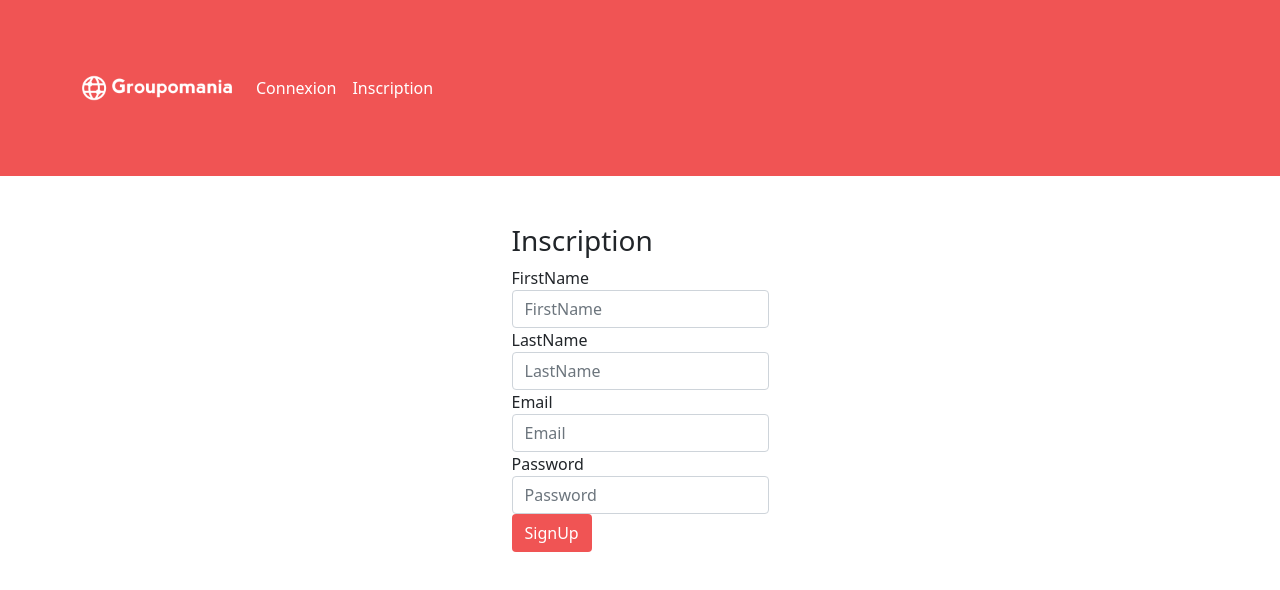
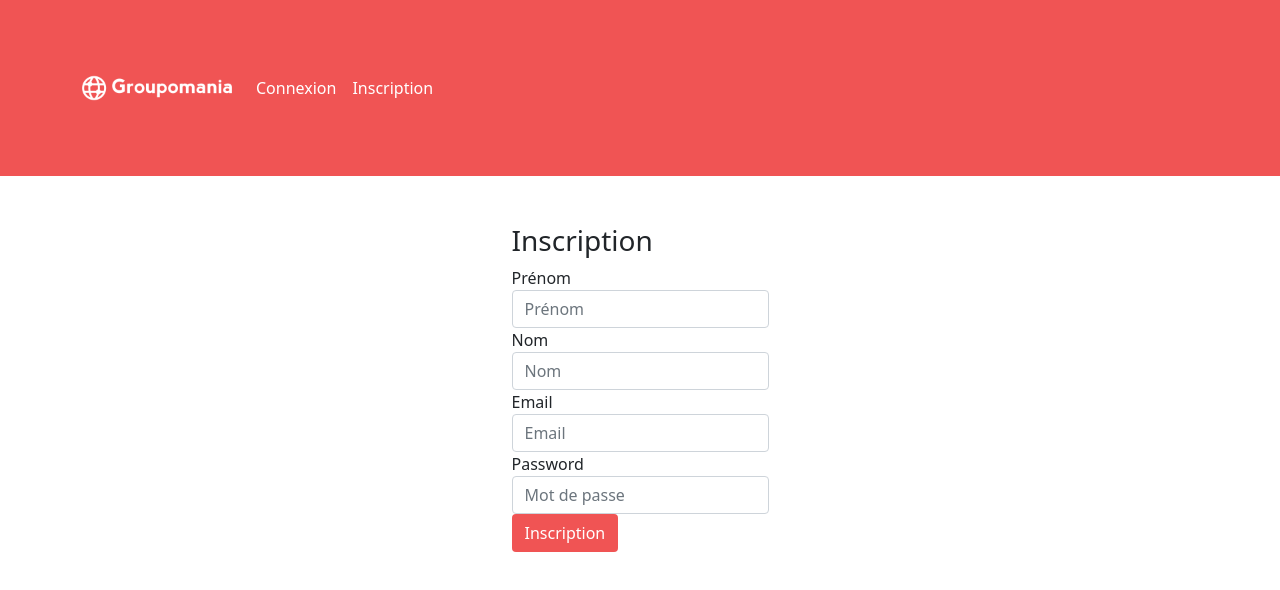
Before and after one commit to estkon/EstherBertolini_7_03122020, a Vue app in the folder frontend/: page /signup in a window 1280 px wide. Shown: the top 590 px of the page. Built offline with nearby package versions, Linux system fonts and the light colour scheme.

Commit message:
mise en sessionStorage

```diff
--- a/frontend/public/index.html
+++ b/frontend/public/index.html
@@ -1,5 +1,5 @@
 <!DOCTYPE html>
-<html lang="en">
+<html lang="fr">
   <head>
     <meta charset="utf-8">
     <meta http-equiv="X-UA-Compatible" content="IE=edge">
--- a/frontend/src/App.vue
+++ b/frontend/src/App.vue
@@ -17,8 +17,8 @@ export default {
     Nav,
   },
   created() {
-    if(localStorage.getItem('user') != undefined){
-      this.$store.dispatch('user', JSON.parse(localStorage.getItem('user')))
+    if(sessionStorage.getItem('user') != undefined){
+      this.$store.dispatch('user', JSON.parse(sessionStorage.getItem('user')))
       this.$router.push("/");
     }
   },
--- a/frontend/src/axios.js
+++ b/frontend/src/axios.js
@@ -3,4 +3,4 @@ import axios from 'axios'
 
 
 axios.defaults.baseURL = 'http://localhost:8000/';
-axios.defaults.headers.common['Authorization'] = 'Bearer' + localStorage.getItem('token');
+axios.defaults.headers.common['Authorization'] = 'Bearer' + sessionStorage.getItem('token');
--- a/frontend/src/components/Nav.vue
+++ b/frontend/src/components/Nav.vue
@@ -69,7 +69,7 @@ export default {
     methods: {
         logoutClick(){
             // déconnexion donc suppression du token
-            localStorage.clear();
+            sessionStorage.clear();
             //gestion du logout changement de la nav
             this.$store.dispatch('user', null);
             //retour à la page principale
--- a/frontend/src/components/PostCard.vue
+++ b/frontend/src/components/PostCard.vue
@@ -1,105 +1,143 @@
 <template>
-
-  <div v-if="post" class="card text-dark bg-light mb-3" >
+  <div v-if="post" class="card text-dark bg-light mb-3">
     <div class="card-header">
-        <p v-if="post.User">{{post.User.firstname}} {{post.User.lastname}} {{post.createdAt|formatDate}}</p>
+      <p v-if="post.User">
+        {{ post.User.firstname }} {{ post.User.lastname }}
+        {{ post.createdAt | formatDate }}
+      </p>
 
       <div v-if="post.User.isAdmin || post.User.id == user.id">
-              <button class="btn btn-sm btn-danger" @click="supprimerPost"><span class="fa fa-trash"></span>Supprimer</button>
+        <button class="btn btn-sm btn-danger" @click="supprimerPost">
+          <span class="fa fa-trash"></span>Supprimer
+        </button>
       </div>
 
       <div class="card-body">
-            <h5 class="card-title">{{post.title}}</h5>
-                <img class="card-img" :src="'http://localhost:8000'+post.image" alt="Card image cap" />
-            <p class="card-text">{{post.content}}</p>
+        <h5 class="card-title">{{ post.title }}</h5>
+        <img
+          class="card-img"
+          :src="'http://localhost:8000' + post.image"
+          alt="Card image cap"
+        />
+        <p class="card-text">{{ post.content }}</p>
         <div class="like">
-                <Like/>
+          <Like />
         </div>
       </div>
       <form @submit="sendCommenter(post.id)">
-              <textarea rows=3 class="form-control" placeholder="Votre commentaire ici" v-model="commentaire" ></textarea>
-              <button @click="sendCommenter(post.id)" type="submit" class="btn btn-primary btn-block">Poster</button>
+        <textarea
+          rows="3"
+          class="form-control"
+          placeholder="Votre commentaire ici"
+          v-model="commentaire"
+        ></textarea>
+        <button
+          @click="sendCommenter(post.id)"
+          type="submit"
+          class="btn btn-primary btn-block"
+        >
+          Poster
+        </button>
       </form>
     </div>
-
   </div>
 </template>
 
 <script>
-import {mapGetters} from "vuex"
-import axios from 'axios'
-import Like from '../components/Like.vue'
+import { mapGetters } from "vuex";
+import axios from "axios";
+import Like from "../components/Like.vue";
 
 export default {
   name: "PostCard",
   props: ["post"],
 
-  components:{
-
+  components: {
     Like,
-
   },
   data() {
     return {
       image: null,
       showCommentForm: false,
-      commentaire:"",
-      youLikedPost: '', // clé pour savoir si le user a liker
-     }
+      commentaire: "",
+      youLikedPost: "", // clé pour savoir si le user a liker
+    };
   },
   //on vérifie s’il a liké, depuis les post.likes on regardes si l’ID du user exist
-     created:{
+  created: {
     isPostLiked: function () {
-      this.post.Like.forEach(like => { //cherché les like sur ce post
-        if(like.UserId == this.user.id) { // si le like.userId correspond à l'id su user connecté
-          this.youLikedPost = true // le user a liké
+      this.post.Like.forEach((like) => {
+        //cherché les like sur ce post
+        if (like.UserId == this.user.id) {
+          // si le like.userId correspond à l'id su user connecté
+          this.youLikedPost = true; // le user a liké
         }
-      })
-      return this.youLikedPost
+      });
+      return this.youLikedPost;
     },
   },
-    computed:{
-    ...mapGetters(['user'])
+  computed: {
+    ...mapGetters(["user"]),
   },
 
-    methods:{
-
-    supprimerPost(){
-      let postId = this.post.id
-      axios.delete("http://localhost:8000/api/post/" + postId)
+  methods: {
+    supprimerPost() {
+      let postId = this.post.id;
+      axios
+        .delete("http://localhost:8000/api/post/" + postId)
         .then(() => {
-          window.location.href="/"
+          window.location.href = "/";
         })
-      .catch(err => console.log(err))
+        .catch((err) => console.log(err));
     },
 
-
-    likePost: function(){
-              axios.post("http://localhost:8000/like/${this.post.id}", {
-                UserId : this.user.id , PostId : this.post.id , like : this.youLikedPost ? 0 : 1
+    likePost: function () {
+      axios
+        .post("http://localhost:8000/like/${this.post.id}", {
+          UserId: this.user.id,
+          PostId: this.post.id,
+          like: this.youLikedPost ? 0 : 1,
         })
         .then((reponse) => {
           // récupérer le bon post depuis le backend
-                  this.youLikedPost= reponse.data.filter(post=> post.id == this.post.id);
+          this.youLikedPost = reponse.data.filter(
+            (post) => post.id == this.post.id
+          );
 
-                  this.youLikedPost = !this.youLikedPost
+          this.youLikedPost = !this.youLikedPost;
+        });
+    },
+  },
+  sendCommenter() {
+    let formData = new FormData();
+    formData.append(
+      "commentaire",
+      JSON.stringify({
+        commentaire: this.commentaire,
+        userId: JSON.parse(localStorage.getItem("user")).id,
       })
-            }
+    );
+    axios
+      .post("http://localhost:8000/api/post", formData, {
+        headers: { Authorization: "Bearer " + localStorage.getItem("token") },
+      })
+      .then(() => {
+        this.$router.push("/");
+      })
+      .catch((err) => console.log(err));
   },
-}
-
+};
 </script>
 
 <style  scoped>
-
 .btn-danger {
-  color :white;
+  color: white;
   background-color: #f05454;
   border: none;
 }
-.btn-primary{
-   color :white;
-  background-color:#30475e ;
+.btn-primary {
+  color: white;
+  background-color: #30475e;
   border: none;
 }
 .card-body {
@@ -108,17 +146,16 @@ export default {
   align-content: space-between;
   text-align: center;
 }
-h5{
-    color:#f05454;
+h5 {
+  color: #f05454;
 }
-.card-text{
-    color:#30475e;
+.card-text {
+  color: #30475e;
 }
-img{
-  width:40%;
-  height:40%;
-  border: 1px solid  #f05454;
-  margin:auto;
-
+img {
+  width: 40%;
+  height: 40%;
+  border: 1px solid #f05454;
+  margin: auto;
 }
 </style>
--- a/frontend/src/views/Login.vue
+++ b/frontend/src/views/Login.vue
@@ -53,8 +53,8 @@ export default {
         })
         .then((response) => {
           //envoi du token
-          localStorage.setItem("token", response.data.token);
-          localStorage.setItem("user", JSON.stringify(response.data.user));
+          sessionStorage.setItem("token", response.data.token);
+          sessionStorage.setItem("user", JSON.stringify(response.data.user));
           this.$store.dispatch("user", response.data.user);
           this.$router.push("/");
         })
--- a/frontend/src/views/Profil.vue
+++ b/frontend/src/views/Profil.vue
@@ -1,29 +1,28 @@
 <!--page profil user-->
 <template>
-      <form>
+      <form @submit.prevent="handleSubmit">>
 
     <h3>Votre Compte</h3>
 
-    <div class="form-group">
+     <div class="form-group">
       <label>Prénom</label>
       <input
-        type="name"
+        type="text"
         class="form-control"
-        v-model="firstname"
-        placeholder="Name"
-        />
+        v-model="first_name"
+        placeholder="Prénom"
+      />
     </div>
 
-        <div class="form-group">
+    <div class="form-group">
       <label>Nom</label>
       <input
-        type="name"
+        type="text"
         class="form-control"
-        v-model="lastname"
-        placeholder="Name"
-        />
+        v-model="last_name"
+        placeholder="Nom"
+      />
     </div>
-
     <div class="form-group">
       <label>Email</label>
       <input
@@ -31,16 +30,6 @@
         class="form-control"
         v-model="email"
         placeholder="Email"
-      />
-    </div>
-
-    <div class="form-group">
-      <label>Password</label>
-      <input
-        type="Password"
-        class="form-control"
-        v-model="password"
-        placeholder="Password"
       />
     </div>
 
--- a/frontend/src/views/Signup.vue
+++ b/frontend/src/views/Signup.vue
@@ -5,22 +5,22 @@
     <h3>Inscription</h3>
 
     <div class="form-group">
-      <label>FirstName</label>
+      <label>Prénom</label>
       <input
         type="text"
         class="form-control"
         v-model="first_name"
-        placeholder="FirstName"
+        placeholder="Prénom"
       />
     </div>
 
     <div class="form-group">
-      <label>LastName</label>
+      <label>Nom</label>
       <input
         type="text"
         class="form-control"
         v-model="last_name"
-        placeholder="LastName"
+        placeholder="Nom"
       />
     </div>
     <div class="form-group">
@@ -39,11 +39,11 @@
         type="password"
         class="form-control"
         v-model="password"
-        placeholder="Password"
+        placeholder="Mot de passe"
       />
     </div>
 
-    <button type="Envoyer" class="btn btn btn-block">SignUp</button>
+    <button type="submit" class="btn btn btn-block">Inscription</button>
   </form>
 </template>
 
```
Also changed, not shown: 2 other files (tests, documents, lock files or other folders). Lines whose indentation alone changed are shown as unchanged.
